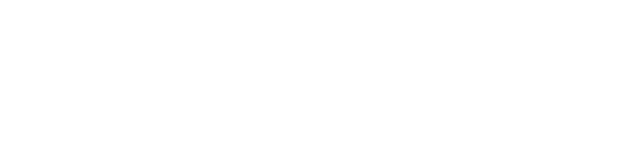
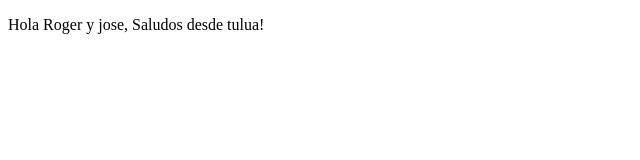
Before and after one commit to rrxrskadosh/project-proof, a plain HTML site: page Felipe-Nieto.html in a window 1280 px wide. Shown: the whole page, without its empty margins (0-640 px from the left). Drawn offline with Linux system fonts and the light colour scheme.

Commit message:
saludo a jose y a roger

```diff
--- a/Felipe-Nieto.html
+++ b/Felipe-Nieto.html
@@ -6,6 +6,6 @@
     <title>Document</title>
 </head>
 <body>
-
+    <p>Hola Roger y jose, Saludos desde tulua!</p>
 </body>
 </html>
```
